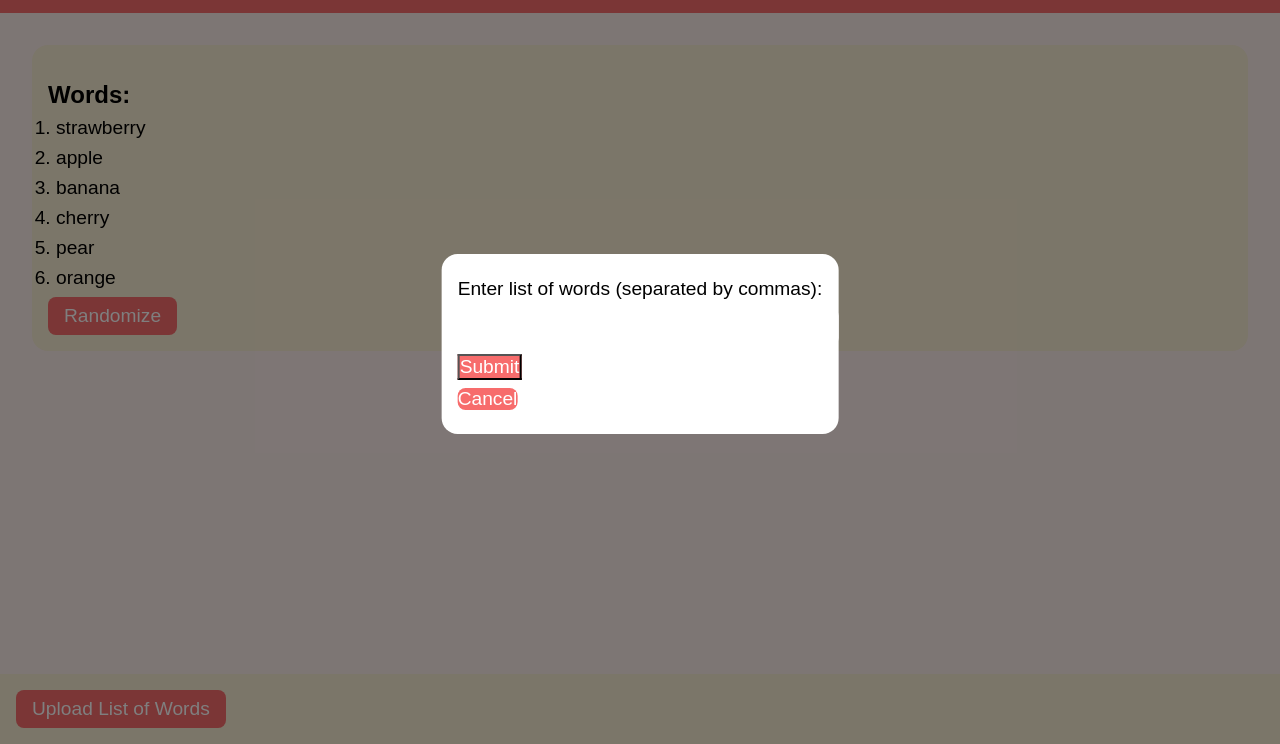
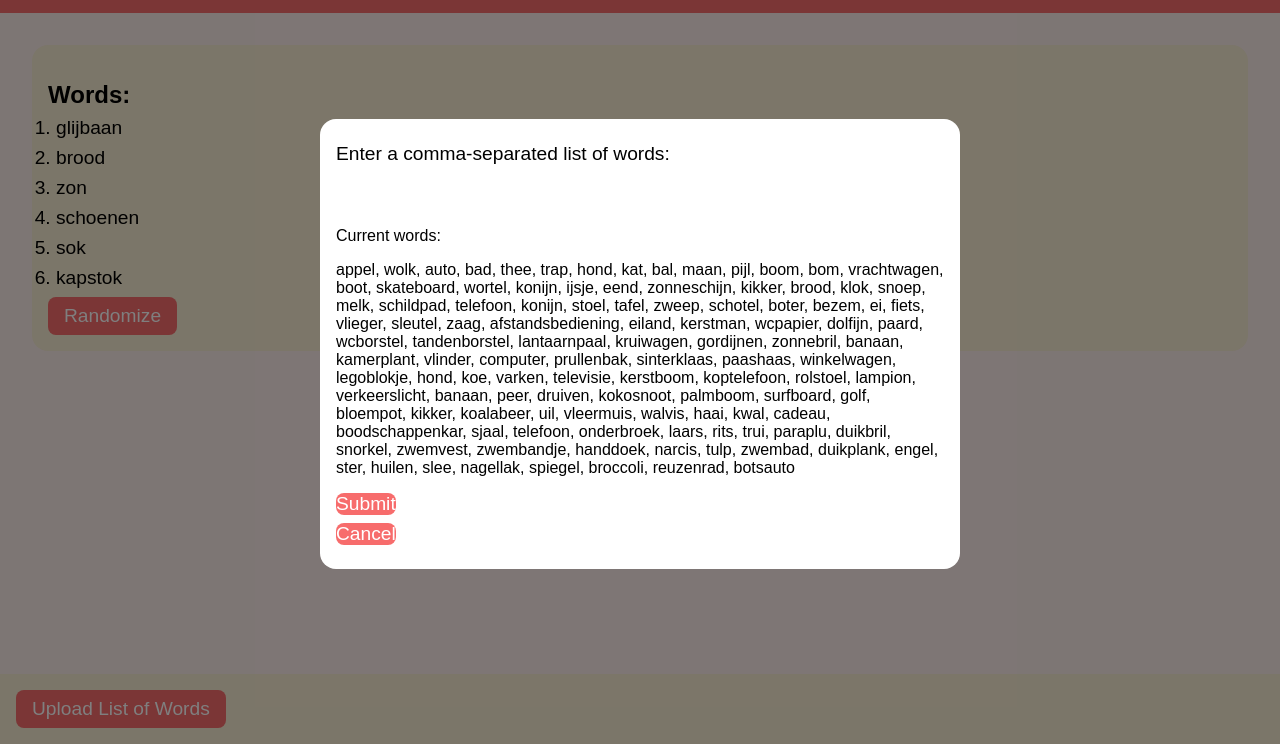
Before and after one commit to Dadandfamous/pictionary_js, a plain HTML site: page index.html in a window 1280 px wide. Both pictures are taken after a click on the button "Upload List of Words". Shown: the part 56-800 px from the top of the page. Drawn offline with Linux system fonts and the light colour scheme.

Commit message:
wordslist adjust / upload functionality

```diff
--- a/app.js
+++ b/app.js
@@ -4,8 +4,8 @@ const uploadButton = document.getElementById('upload-button');
 const uploadDialog = document.getElementById('upload-dialog');
 const cancelButton = document.getElementById('cancel-button');
 const wordsInput = document.getElementById('words-input');
-
-let words = ['apple', 'banana', 'cherry', 'orange', 'pear', 'strawberry'];
+const currentWordsList = document.getElementById('current-words-list');
+let words = ['appel', 'zon', 'wolk', 'auto', 'bad', 'thee', 'brood', 'trap', 'hond', 'kat', 'bal', 'maan', 'pijl', 'boom', 'bom', 'vrachtwagen', 'boot', 'skateboard', 'schoenen', 'wortel', 'konijn', 'ijsje', 'eend', 'zonneschijn', 'kikker', 'brood', 'klok', 'snoep', 'melk', 'schildpad', 'telefoon', 'konijn', 'stoel', 'tafel', 'zweep', 'schotel', 'boter', 'bezem', 'ei', 'fiets', 'vlieger', 'sleutel', 'zaag', 'afstandsbediening', 'eiland', 'kerstman', 'wcpapier', 'dolfijn', 'paard', 'kapstok', 'wcborstel', 'tandenborstel', 'lantaarnpaal', 'kruiwagen', 'gordijnen', 'zonnebril', 'banaan', 'kamerplant', 'vlinder', 'computer', 'prullenbak', 'sinterklaas', 'paashaas', 'winkelwagen', 'legoblokje', 'hond', 'koe', 'varken', 'televisie', 'kerstboom', 'koptelefoon', 'rolstoel', 'lampion', 'verkeerslicht', 'banaan', 'peer', 'druiven', 'kokosnoot', 'palmboom', 'surfboard', 'golf', 'bloempot', 'kikker', 'koalabeer', 'uil', 'vleermuis', 'walvis', 'haai', 'kwal', 'cadeau', 'boodschappenkar', 'sjaal', 'telefoon', 'onderbroek', 'laars', 'rits', 'trui', 'paraplu', 'duikbril', 'snorkel', 'zwemvest', 'zwembandje', 'handdoek', 'narcis', 'tulp', 'zwembad', 'duikplank', 'engel', 'ster', 'sok', 'huilen', 'slee', 'nagellak', 'glijbaan', 'spiegel', 'broccoli', 'reuzenrad', 'botsauto'];
 let usedWords = [];
 
 function getRandomInt(max) {
@@ -37,12 +37,13 @@ function updateWordList(words) {
     wordList.innerHTML = '';
     words.forEach(function(word, index) {
         let listItem = document.createElement('li');
-        listItem.textContent =  word;
+        listItem.textContent = word;
         wordList.appendChild(listItem);
     });
 }
 
 function showUploadDialog() {
+    currentWordsList.textContent = words.join(', ');
     uploadDialog.style.display = 'block';
 }
 
@@ -74,4 +75,5 @@ cancelButton.addEventListener('click', hideUploadDialog);
 
 uploadDialog.querySelector('form').addEventListener('submit', handleUploadFormSubmit);
 
+currentWordsList.textContent = words.join(', ');
 updateWordList(getRandomWords(6));
--- a/index.html
+++ b/index.html
@@ -28,12 +28,19 @@
 </footer>
 <div id="upload-dialog" class="dialog">
     <form>
-        <label for="words-input">Enter list of words (separated by commas):</label>
-        <input type="text" id="words-input" name="words" required>
-        <input type="submit" value="Submit">
-        <button type="button" id="cancel-button">Cancel</button>
+        <label for="words-input">Enter a comma-separated list of words:</label>
+        <input type="text" id="words-input" required>
+        <div id="current-words">
+            <p>Current words:</p>
+            <p id="current-words-list"></p>
+        </div>
+        <div class="button-container">
+            <button type="submit">Submit</button>
+            <button type="button" id="cancel-button">Cancel</button>
+        </div>
     </form>
 </div>
+
 <script src="app.js"></script>
 </body>
 </html>
```
